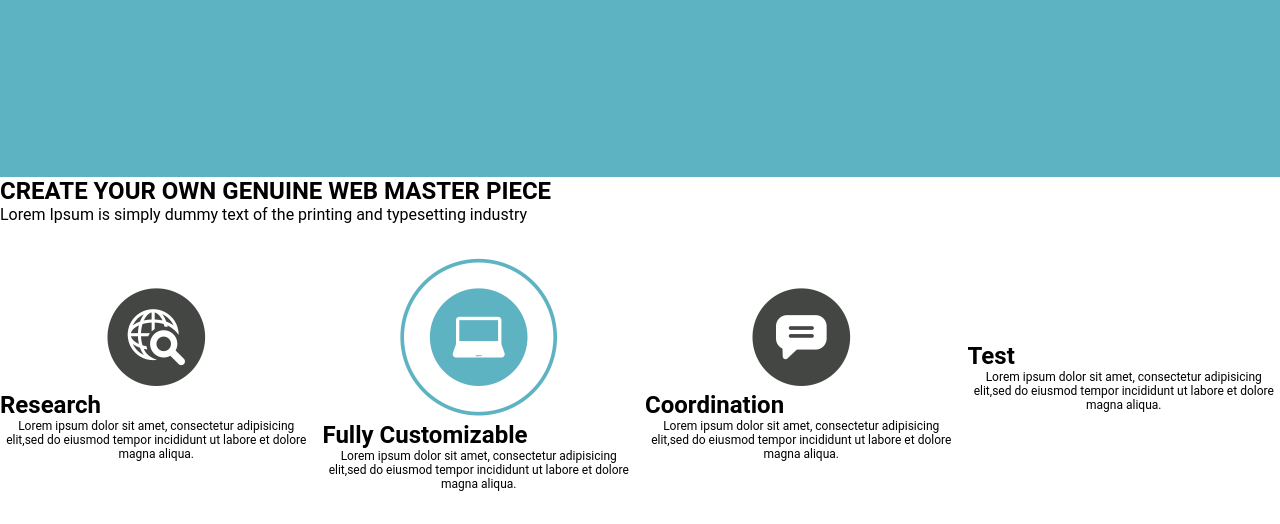
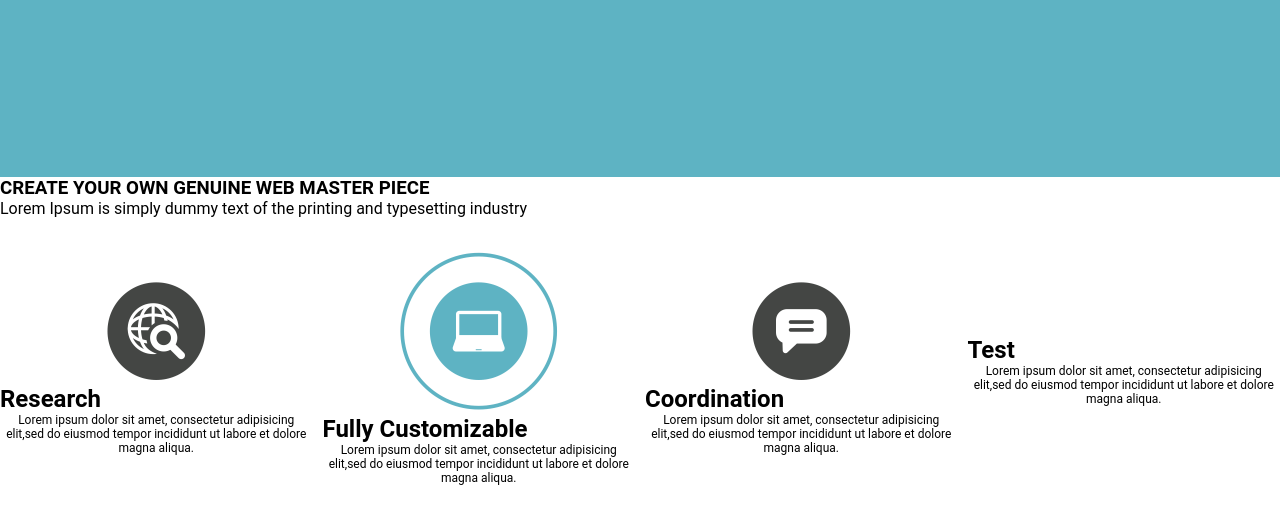
Before and after one commit to Nickszord/htmlNicksz, a plain HTML site: page index.html in a window 1280 px wide. Shown: the part 363-887 px from the top of the page. Drawn offline with Linux system fonts and the light colour scheme.

Commit message:
taynara.css.html

```diff
--- a/index.html
+++ b/index.html
@@ -47,7 +47,7 @@
 
         <section class = "masterpiece">
             <div class="cabecalho-secao">
-            <h2 class="titulo-secao">CREATE YOUR OWN GENUINE WEB MASTER PIECE</h2>
+            <h3 class="titulo-secao">CREATE YOUR OWN GENUINE WEB MASTER PIECE</h3>
             <p>
                 Lorem Ipsum is simply dummy text of the printing and typesetting industry
             </p>
```
